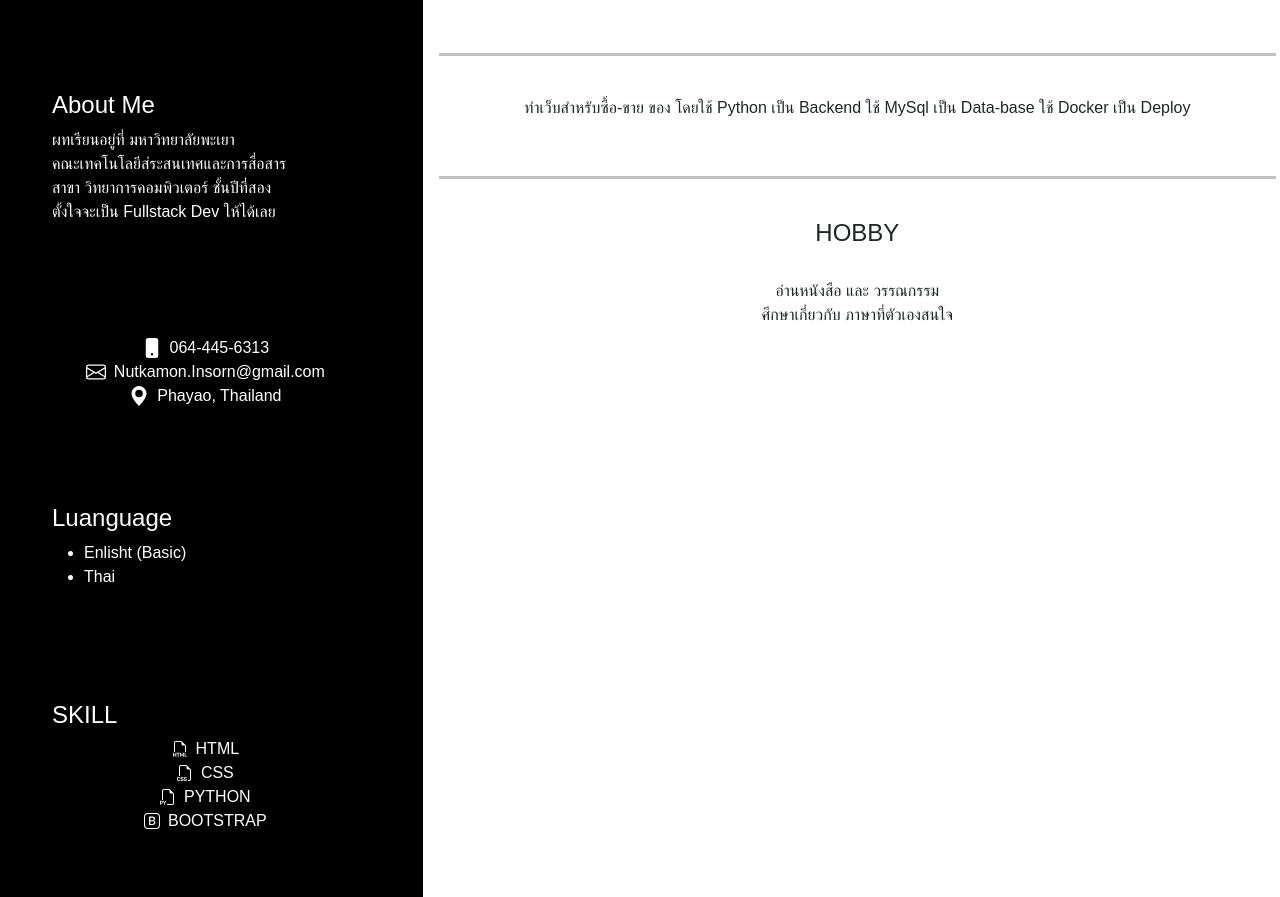
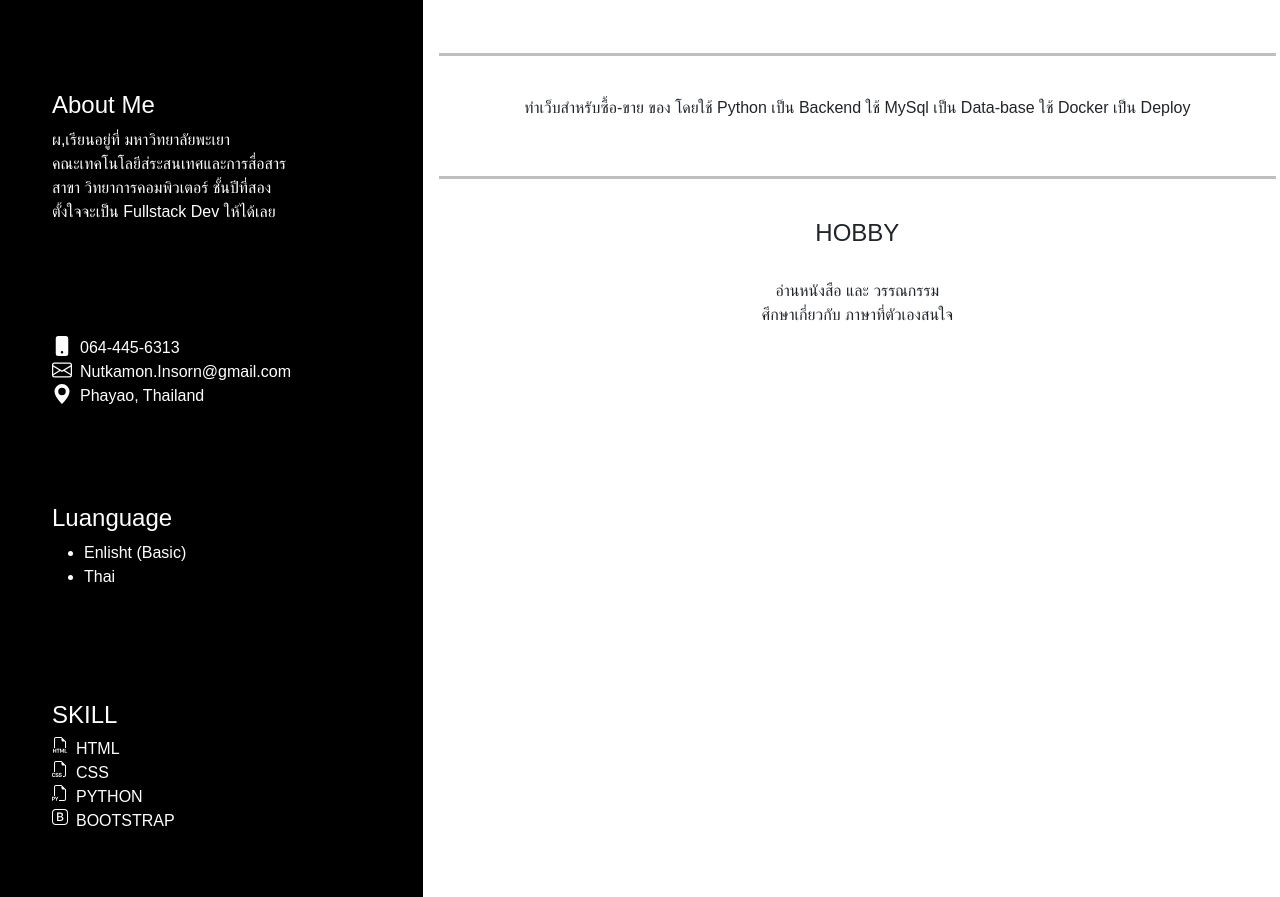
Before and after one commit to NutkamonIn/NutkamonIn.github.io, a website: page index.html in a window 1280 px wide. Shown: the part 269-1166 px from the top of the page. Drawn offline with Linux system fonts and the light colour scheme; a web font is replaced by a local one.

Commit message:
edit index and css

```diff
--- a/index.html
+++ b/index.html
@@ -20,8 +20,8 @@
             <div class="d-grid gap-0">
                 <div class="p-5">
                     <h4 class="text-h-about">About Me</h4>
-                    <p class="text-about">
-                        ผทเรียนอยู่ที่ มหาวิทยาลัยพะเยา
+                    <p class="text-about text-left">
+                        ผ,เรียนอยู่ที่ มหาวิทยาลัยพะเยา
                         <br>
                         คณะเทคโนโลยีส่ระสนเทศและการสื่อสาร
                         <br>
--- a/style.css
+++ b/style.css
@@ -16,9 +16,9 @@ body{
 
 .icon-list li {
     display: flex;
-    align-items: center;
+    align-items: left;
     gap: 8px;
-    justify-self: center;
+    justify-self: left;
 }
 
 .icon-list li svg {
@@ -54,9 +54,9 @@ hr{
 
 .skill-icon-list li {
     display: flex;
-    align-items: center;
+    align-items: left;
     gap: 8px;
-    justify-self: center;
+    justify-self: left;
 }
 
 .skill-icon-list li svg {
```
